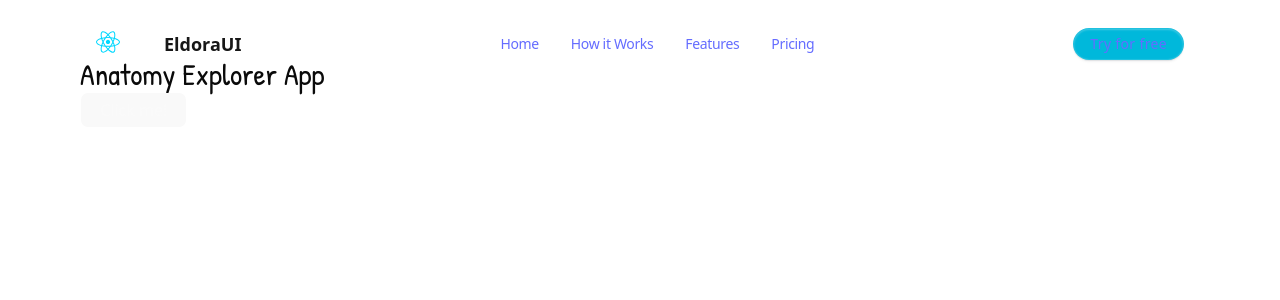
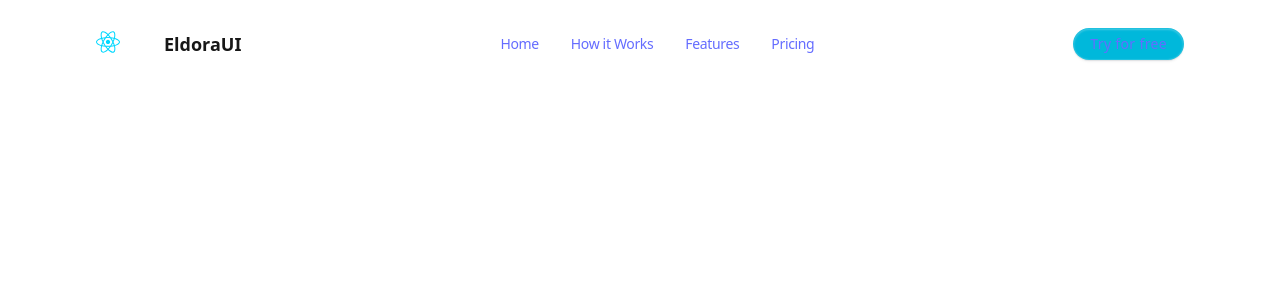
Before and after one commit to HUSS4IN22/free_anatomy_explorer, a React (Vite) app in the folder frontend/: page / in a window 1280 px wide. Shown: the top 300 px of the page. Built offline with nearby package versions, Linux system fonts and the light colour scheme; some icons are missing.

Commit message:
remove placeholder items in mainpage

```diff
--- a/frontend/src/App.tsx
+++ b/frontend/src/App.tsx
@@ -1,12 +1,9 @@
-import { Button } from '@/components/ui/button.tsx'
 import { Navbar } from '@/components/ui/Nav-bar.tsx'
 
 function App() {
   return (
     <>
       <Navbar />
-      <div className="font-patrick text-3xl">Anatomy Explorer App</div>
-      <Button>Click me!</Button>
     </>
   )
 }
```
